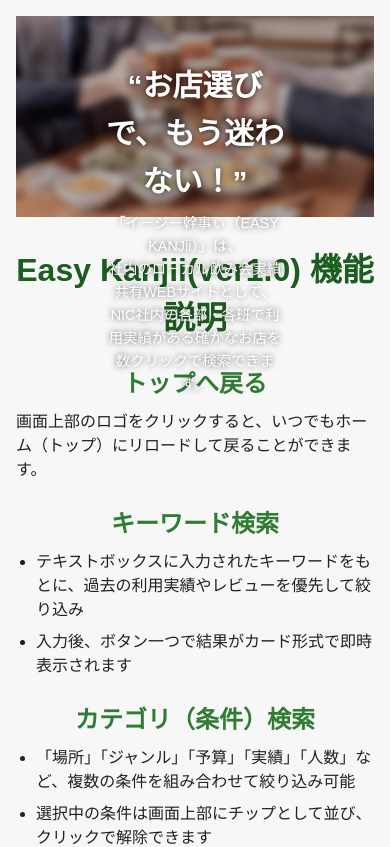
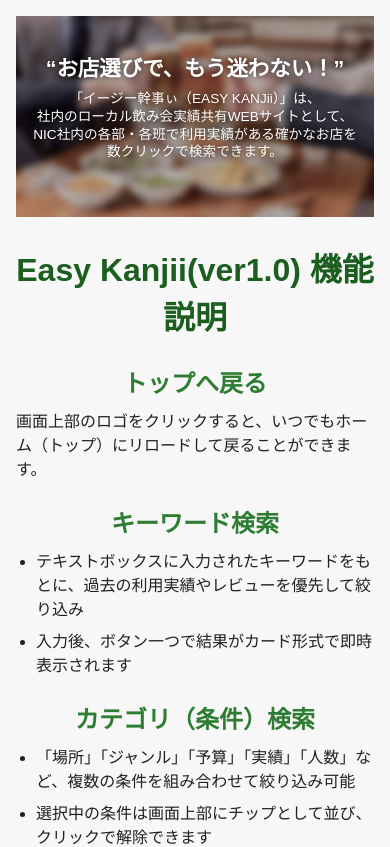
Before and after one commit to NexusCraftLab-TeamB/easy-kanji, a Vue app: page /about in a window 390 px wide. Shown: the top 847 px of the page. Built offline with nearby package versions, Linux system fonts and the light colour scheme.

Commit message:
aboutusの修正

```diff
--- a/src/views/aboutUs.vue
+++ b/src/views/aboutUs.vue
@@ -50,7 +50,8 @@
       <section>
         <h2>店舗登録</h2>
         <li>検索結果にない店舗は「検索結果にない店舗を登録する」ボタンから追加登録可能。登録後はカテゴリ検索や名前検索で見つかりやすくなります。</li>
-        <li>※登録内容は後で修正できないため、慎重に入力してください。</li>
+        <p>※登録内容は後で修正できないため、慎重に入力してください。</p>
+        <p>※店舗登録で登録した店舗の画像は、「仮想ブラウザ環境」からは表示されないのでご留意ください（ネットワークのフィルタリングの仕様）。</p>
       </section>
 
       <router-link to="/" class="back-button">戻る</router-link>
@@ -89,30 +90,51 @@ export default {
 .hero-image-container {
   position: relative;
   width: 100%;
+  overflow: hidden; /* はみ出し防止 */
 }
+
 .overlay-text {
   position: absolute;
-  top: 20%;
+  top: 50%;
   left: 50%;
-  transform: translateX(-50%);
+  transform: translate(-50%, -50%);
+  /* 背景の端ギリギリまで広がらないように左右に余白を設定 */
+  padding: 0 1rem;
+  box-sizing: border-box;
   color: white;
   text-shadow: 0 0 6px rgba(0,0,0,0.7);
-  font-size: 18px;
-  line-height: 1.6;
-  max-width: 80%;
   text-align: center;
+  width: 100%;
+  max-width: 800px; /* 大きい画面での最大幅 */
 }
 
 .overlay-text p {
-  font-size: 1.2rem;
+  /* ビューポート幅に応じて自動的に縮小 */
+  font-size: min(1.2rem, 4vw);
+  line-height: 1.4;
+  margin: 0;
 }
 
 .highlight-text {
-  font-family: inherit;
-  font-size: 2.5rem;
+  display: block;
+  /* 同様にレスポンシブにフォントサイズ調整 */
+  font-size: min(2.5rem, 6vw);
   font-weight: bold;
-  display: block;
   margin-bottom: 0.5rem;
+}
+
+/* 小さい画面向けの微調整 */
+@media (max-width: 480px) {
+  .overlay-text {
+    top: 40%;
+  }
+  .overlay-text p {
+    font-size: 3.5vw;
+    line-height: 1.3;
+  }
+  .highlight-text {
+    font-size: 5.5vw;
+  }
 }
 
 .hero-image {
```
